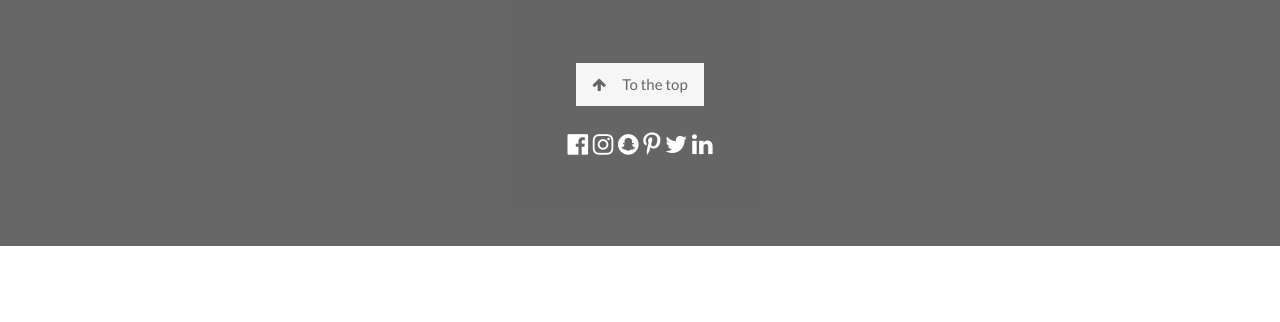
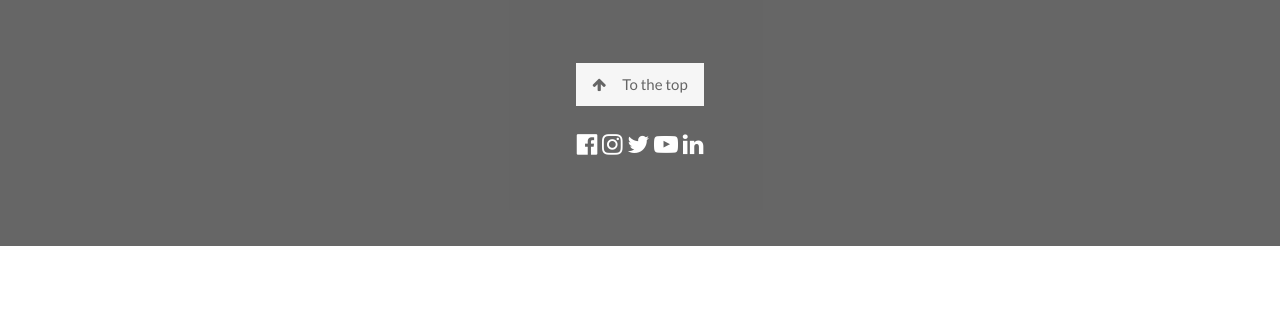
Before and after one commit to ShivamAmratlalPatel/nhsf_nationals, a Django app: page /football/ in a window 1280 px wide. Shown: the part 299-621 px from the top of the page. Run offline with Django 3.2, Linux system fonts and the light colour scheme; data that the repository does not hold is empty; parts of the project's set-up code (start-up, migrations or seed data) failed here and were passed over.

Commit message:
Fixed social media icons

```diff
--- a/home/templates/football.html
+++ b/home/templates/football.html
@@ -64,16 +64,16 @@
     </div>
 
     <!-- Navbar on small screens -->
-    <div id="home"
-         class="w3-bar-block w3-white w3-hide w3-hide-large w3-hide-medium">
+    <div
+            class="w3-bar-block w3-white w3-hide w3-hide-large w3-hide-medium">
         <a href="#football" class="w3-bar-item w3-button"
            onclick="toggleFunction()">Football</a>
     </div>
 </div>
 
-<!-- Container (SChedule Section) -->
+<!-- Container (Schedule Section) -->
 <div class="w3-content w3-container w3-padding-64" id="football">
-    <div style="display: flex; justify-content: center">
+    <div style="display: flex; justify-content: center" id="home">
         <span class=" w3-padding-large w3-black w3-xlarge w3-wide w3-animate-opacity">Football</span>
     </div>
     <h3 class="w3-center">Schedule</h3>
@@ -155,14 +155,18 @@
     <a href="#home" class="w3-button w3-light-grey"><i
             class="fa fa-arrow-up w3-margin-right"></i>To the top</a>
     <div class="w3-xlarge w3-section">
-        <i class="fa fa-facebook-official w3-hover-opacity"></i>
-        <i class="fa fa-instagram w3-hover-opacity"></i>
-        <i class="fa fa-snapchat w3-hover-opacity"></i>
-        <i class="fa fa-pinterest-p w3-hover-opacity"></i>
-        <i class="fa fa-twitter w3-hover-opacity"></i>
-        <i class="fa fa-linkedin w3-hover-opacity"></i>
+        <a href="https://www.facebook.com/NHSF.UK" target="_blank"><i
+                class="fa fa-facebook-official w3-hover-opacity"></i></a>
+        <a href="https://www.instagram.com/nhsf_uk/" target="_blank"><i
+                class="fa fa-instagram w3-hover-opacity"></i></a>
+        <a href="https://twitter.com/nhsf_uk" target="_blank"><i
+                class="fa fa-twitter w3-hover-opacity"></i></a>
+        <a href="https://www.youtube.com/channel/UCp0OofXboDQoeBqXneh_kWA"
+           target="_blank"><i
+                class="fa fa-youtube-play w3-hover-opacity"></i></a>
+        <a href="https://www.linkedin.com/company/nhsf/" target="_blank"><i
+                class="fa fa-linkedin w3-hover-opacity"></i></a>
     </div>
-
 </footer>
 
 <script>
```
Also changed, not shown: home/templates/homepage.html (+10 -4 lines).
